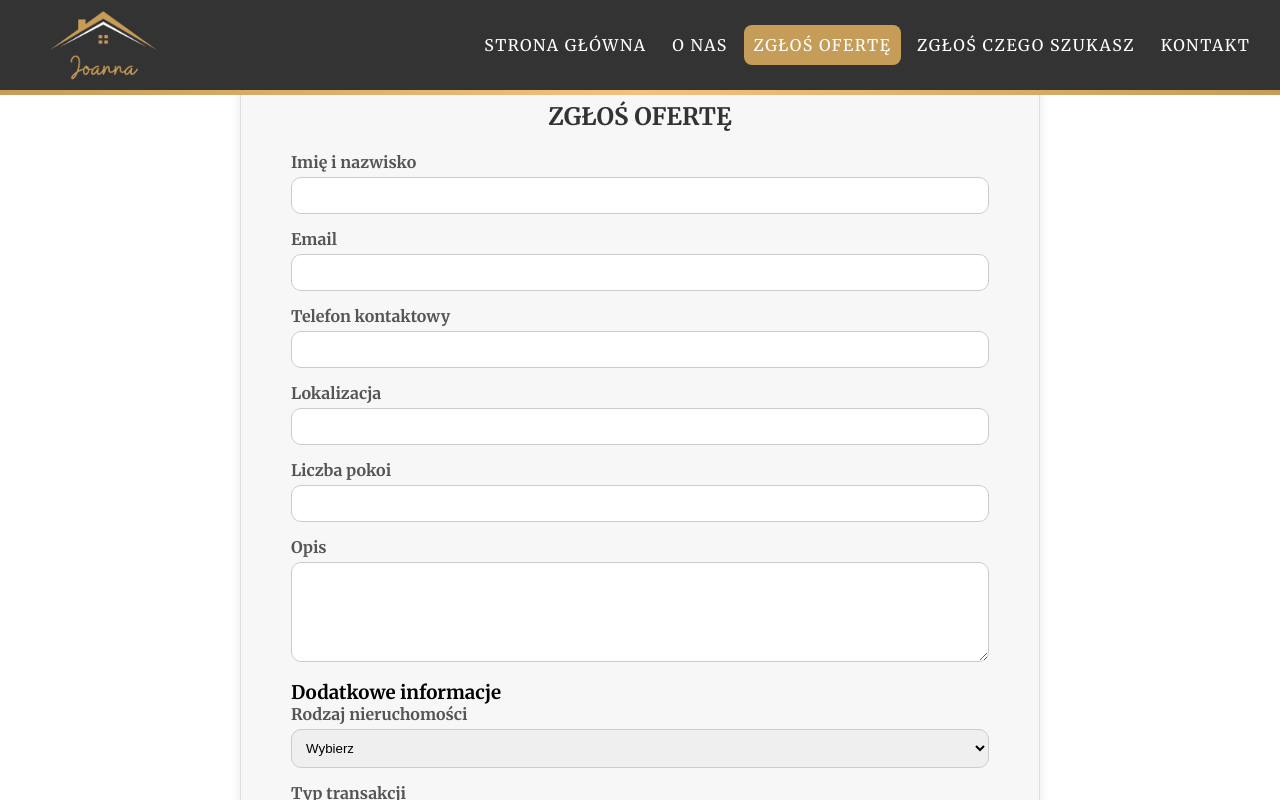
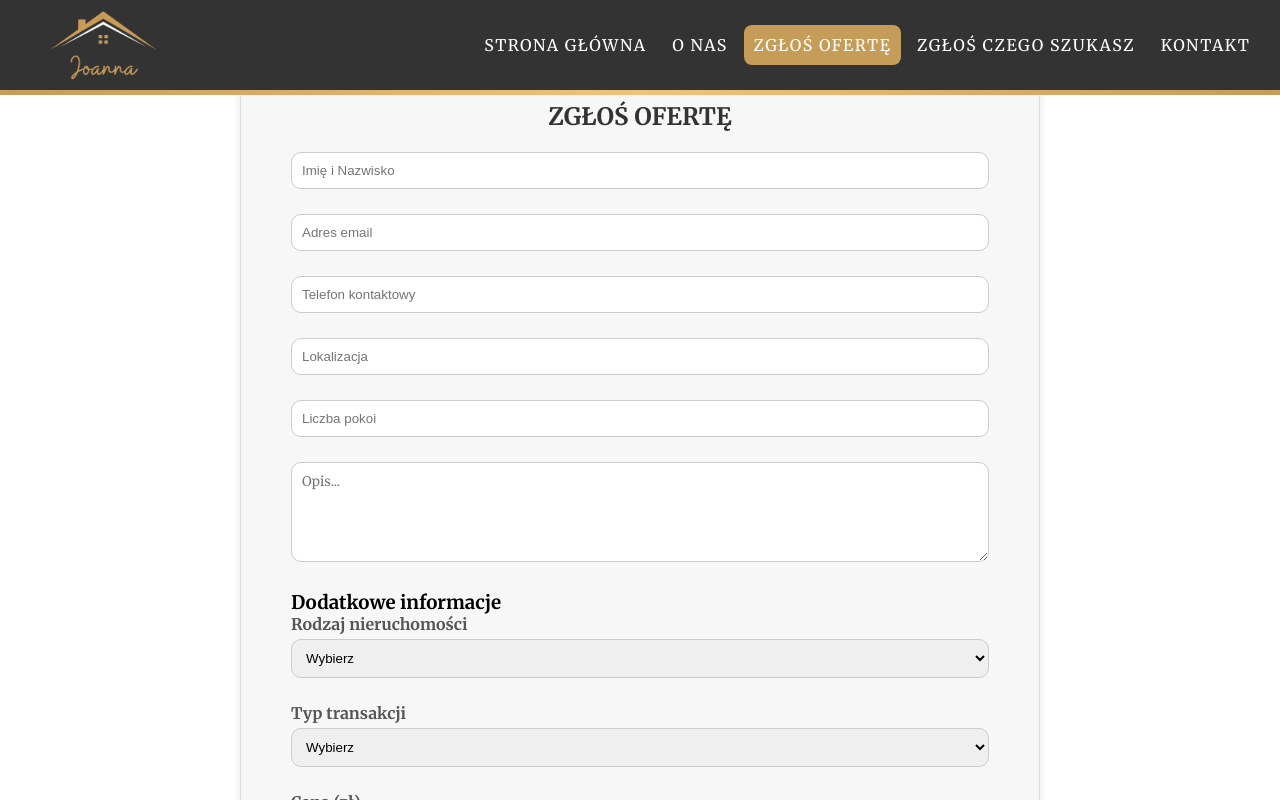
Before and after one commit to AdamGrodzki/nieruchomosci-joanna, a Next.js app: page /zglos-oferte in a window 1280 px wide. Shown: the top 800 px of the page. Built offline with nearby package versions, Linux system fonts and the light colour scheme.

Commit message:
Restore files .env i next.config.js and add placeholder for inputs in the zglos-oferte

```diff
--- /dev/null
+++ b/next.config.js
@@ -0,0 +1,19 @@
+module.exports = {
+    images: {
+        remotePatterns: [
+            {
+                protocol: 'https',
+                hostname: 'images.ctfassets.net',
+                pathname: '/**',
+            },
+        ],
+    },
+    env: {
+        CONTENTFUL_SPACE_ID: 'p7rgtb3cb5nz',
+        CONTENTFUL_ACCESS_KEY: 'M11heMpA8FfwRHfyuVX00QDncJo5Xd6ItRXTgo0VwSs',
+        SERVICE_ID: 'service_sskfddg',
+        TEMPLATE_ID: 'template_i3ebqpj',
+        USER_ID: 'ySQc0idZbxPiZkbLB',
+        TEMPLATE_OFFER_ID: 'template_m128m5e',
+    }
+}
--- a/pages/kontakt.tsx
+++ b/pages/kontakt.tsx
@@ -151,7 +151,7 @@ const Contact = () => {
   <div style={{ position: 'relative' }}>
     <textarea
       name="message"
-      placeholder="Treść wiadomości"
+      placeholder="Treść wiadomości..."
       value={values.message}
       onChange={handleChange}
       onBlur={handleBlur}
--- a/pages/zglos-oferte.tsx
+++ b/pages/zglos-oferte.tsx
@@ -38,7 +38,7 @@ const SubmitOfferForm = () => {
 
         const serviceID = String(process.env.SERVICE_ID);
         const templateOfferID = String(process.env.TEMPLATE_OFFER_ID);
-        const userID = String(process.env.USER_I);
+        const userID = String(process.env.USER_ID);
 
         const response = await emailjs.send(
           serviceID,
@@ -105,9 +105,10 @@ const SubmitOfferForm = () => {
 <h2 className={styles.heading}>Zgłoś ofertę</h2>
 
 <div className={styles.formGroup}>
-    <label className={styles.label}>Imię i nazwisko</label>
+    {/* <label className={styles.label}>Imię i nazwisko</label> */}
     <div style={{ position: 'relative' }}>
     <input
+      placeholder='Imię i Nazwisko'
       className={styles.input}
       type="text"
       name="name"
@@ -124,9 +125,10 @@ const SubmitOfferForm = () => {
   </div>
 
 <div className={styles.formGroup}>
-  <label className={styles.label}>Email</label>
+  {/* <label className={styles.label}>Email</label> */}
   <div style={{ position: 'relative' }}>
   <input
+    placeholder='Adres email'
     className={styles.input}
     type="email"
     name="email"
@@ -143,9 +145,10 @@ const SubmitOfferForm = () => {
 </div>
 
 <div className={styles.formGroup}>
-  <label className={styles.label}>Telefon kontaktowy</label>
+  {/* <label className={styles.label}>Telefon kontaktowy</label> */}
   <div style={{ position: 'relative' }}>
   <input
+    placeholder='Telefon kontaktowy'
     className={styles.input}
     type="text"
     name="phone"
@@ -162,8 +165,9 @@ const SubmitOfferForm = () => {
 </div>
 
 <div className={styles.formGroup}>
-  <label className={styles.label}>Lokalizacja</label>
+  {/* <label className={styles.label}>Lokalizacja</label> */}
   <input
+    placeholder='Lokalizacja'
     className={styles.input}
     type="text"
     name="location"
@@ -174,8 +178,9 @@ const SubmitOfferForm = () => {
 </div>
 
  <div className={styles.formGroup}>
-   <label className={styles.label}>Liczba pokoi</label>
+   {/* <label className={styles.label}>Liczba pokoi</label> */}
   <input
+    placeholder='Liczba pokoi'
     className={styles.input}
     type="number"
     name="numberOfRooms"
@@ -186,8 +191,9 @@ const SubmitOfferForm = () => {
 </div>
 
 <div className={styles.formGroup}>
-  <label className={styles.label}>Opis</label>
+  {/* <label className={styles.label}>Opis</label> */}
   <textarea
+    placeholder='Opis...'
     className={styles.textarea}
     name="description"
     value={values.description}
--- a/styles/zglosOferte.module.css
+++ b/styles/zglosOferte.module.css
@@ -16,7 +16,7 @@
 }
 
 .formGroup {
-    margin-bottom: 15px;
+    margin-bottom: 25px;
 }
 
 .label {
@@ -111,7 +111,7 @@
     color: #d9534f;
     background-color: #f9d6d5;
     border: 1px solid #d9534f;
-    padding: 3px;
+    padding: 5px;
     border-radius: 10px;
     font-size: 10px;
     font-weight: 500;
@@ -121,7 +121,7 @@
 .errorVisible {
     opacity: 1;
     position: absolute;
-    top: 30px;
+    top: -15px;
     left: 0;
     transform: translateY(0);
     animation: shake 0.5s ease-in;
```
Also changed, not shown: 1 other file (tests, documents, lock files or other folders).
